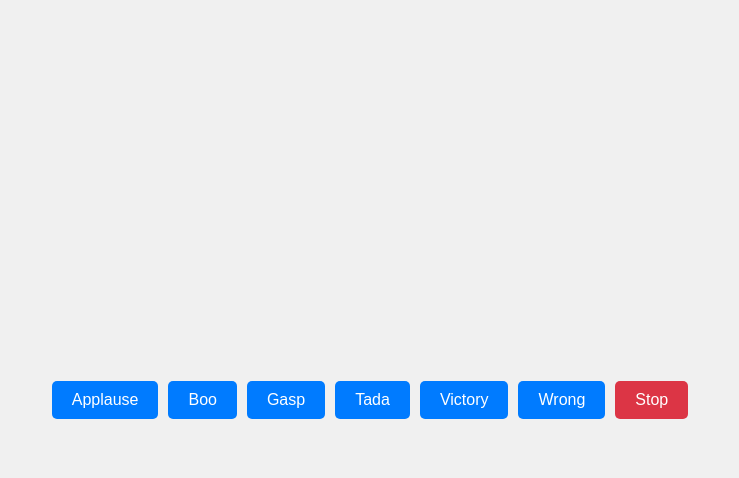
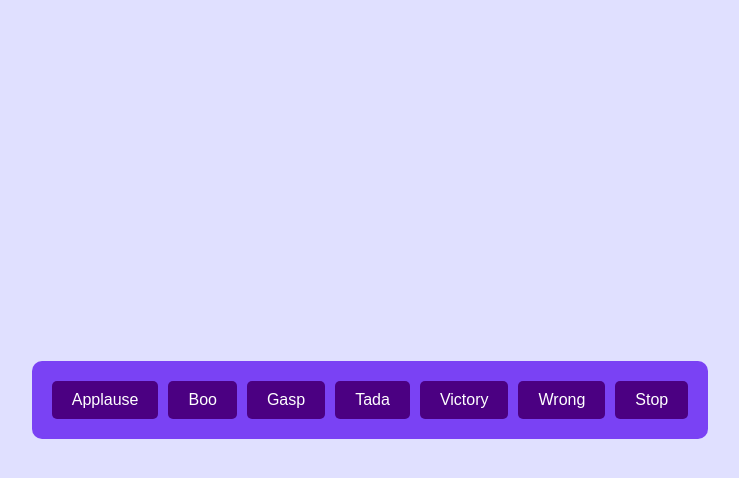
Before and after one commit to acciojob/Soundbar-Radhika-2002, a website: page main.html in a window 1280 px wide. Both pictures are taken after a click on the button "Applause". Shown: the whole page, without its empty margins (270-1009 px from the left). Drawn offline with Linux system fonts and the light colour scheme.

Commit message:
created a submission

```diff
--- a/script.js
+++ b/script.js
@@ -6,8 +6,14 @@ document.addEventListener("DOMContentLoaded", () => {
         button.addEventListener("click", () => {
             stopAllSounds();
             const sound = new Audio(`sounds/${button.getAttribute("data-sound")}.mp3`);
+            sound.id = button.getAttribute("data-sound");
+            document.body.appendChild(sound);
             sound.play();
             button.setAttribute("data-playing", true);
+            sound.onended = () => {
+                document.body.removeChild(sound);
+                button.removeAttribute("data-playing");
+            };
         });
     });
 
@@ -16,11 +22,14 @@ document.addEventListener("DOMContentLoaded", () => {
     });
 
     function stopAllSounds() {
+        const sounds = document.querySelectorAll("audio");
+        sounds.forEach(sound => {
+            sound.pause();
+            document.body.removeChild(sound);
+        });
         const playingButtons = document.querySelectorAll(".btn[data-playing='true']");
         playingButtons.forEach(button => {
             button.removeAttribute("data-playing");
         });
-        const sounds = document.querySelectorAll("audio");
-        sounds.forEach(sound => sound.pause());
     }
 });
--- a/styles.css
+++ b/styles.css
@@ -3,7 +3,7 @@ body {
     justify-content: center;
     align-items: center;
     height: 100vh;
-    background-color: #f0f0f0;
+    background-color: #e0e0ff; /* Light purple background */
     margin: 0;
     font-family: Arial, sans-serif;
 }
@@ -12,6 +12,9 @@ body {
     display: flex;
     flex-wrap: wrap;
     gap: 10px;
+    padding: 20px;
+    background-color: #7a42f4; /* Dark purple box */
+    border-radius: 10px;
 }
 
 .btn, .stop {
@@ -20,21 +23,17 @@ body {
     cursor: pointer;
     border: none;
     border-radius: 5px;
+    background-color: #4b0082; /* Dark purple buttons */
+    color: white;
     transition: background-color 0.3s;
 }
 
-.btn {
-    background-color: #007bff;
-    color: white;
+.btn:hover, .stop:hover {
+    background-color: #5e0ac2;
 }
 
 .stop {
-    background-color: #dc3545;
-    color: white;
-}
-
-.btn:hover, .stop:hover {
-    background-color: #0056b3;
+    background-color: #4b0082; /* Red color for the stop button */
 }
 
 .stop:hover {
```
